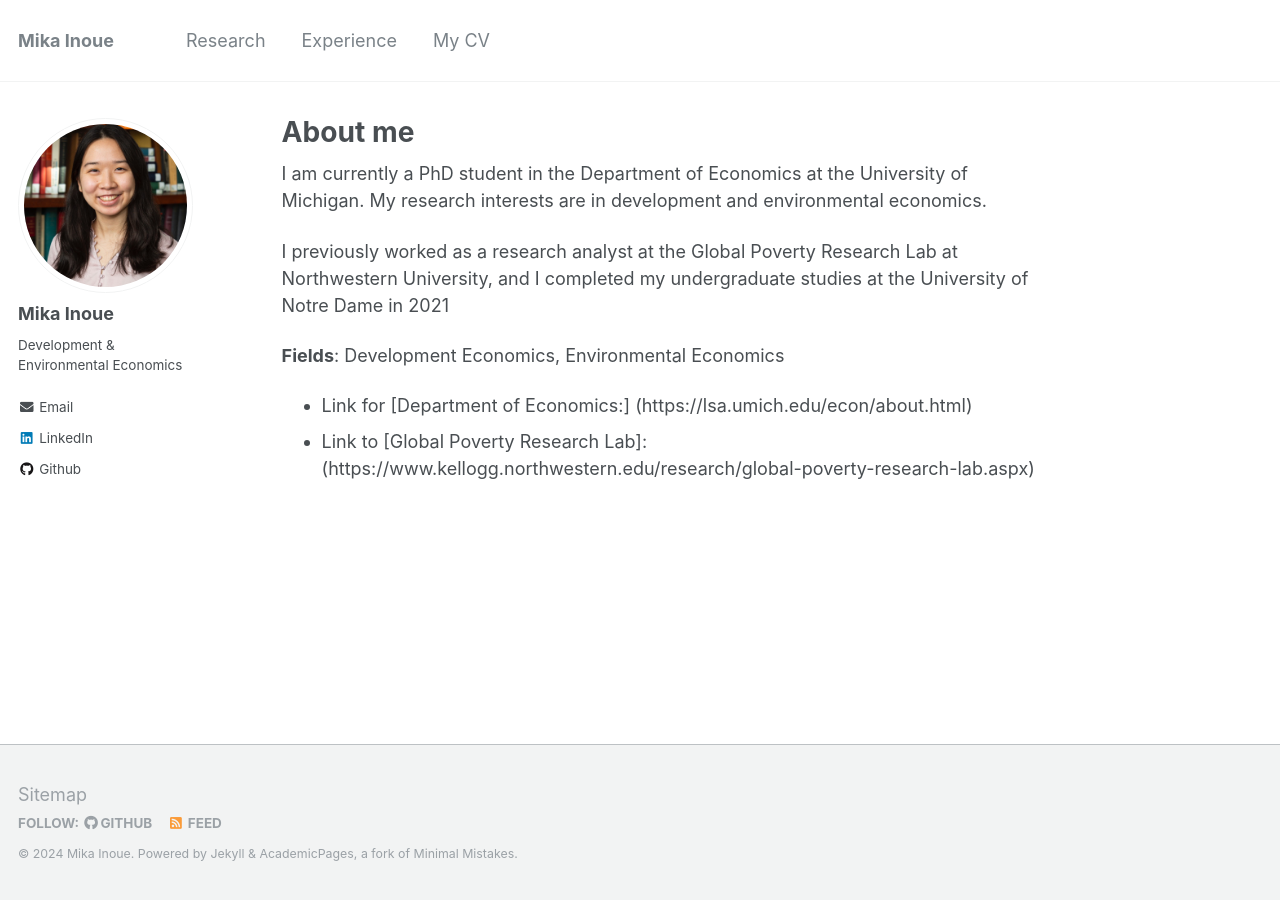
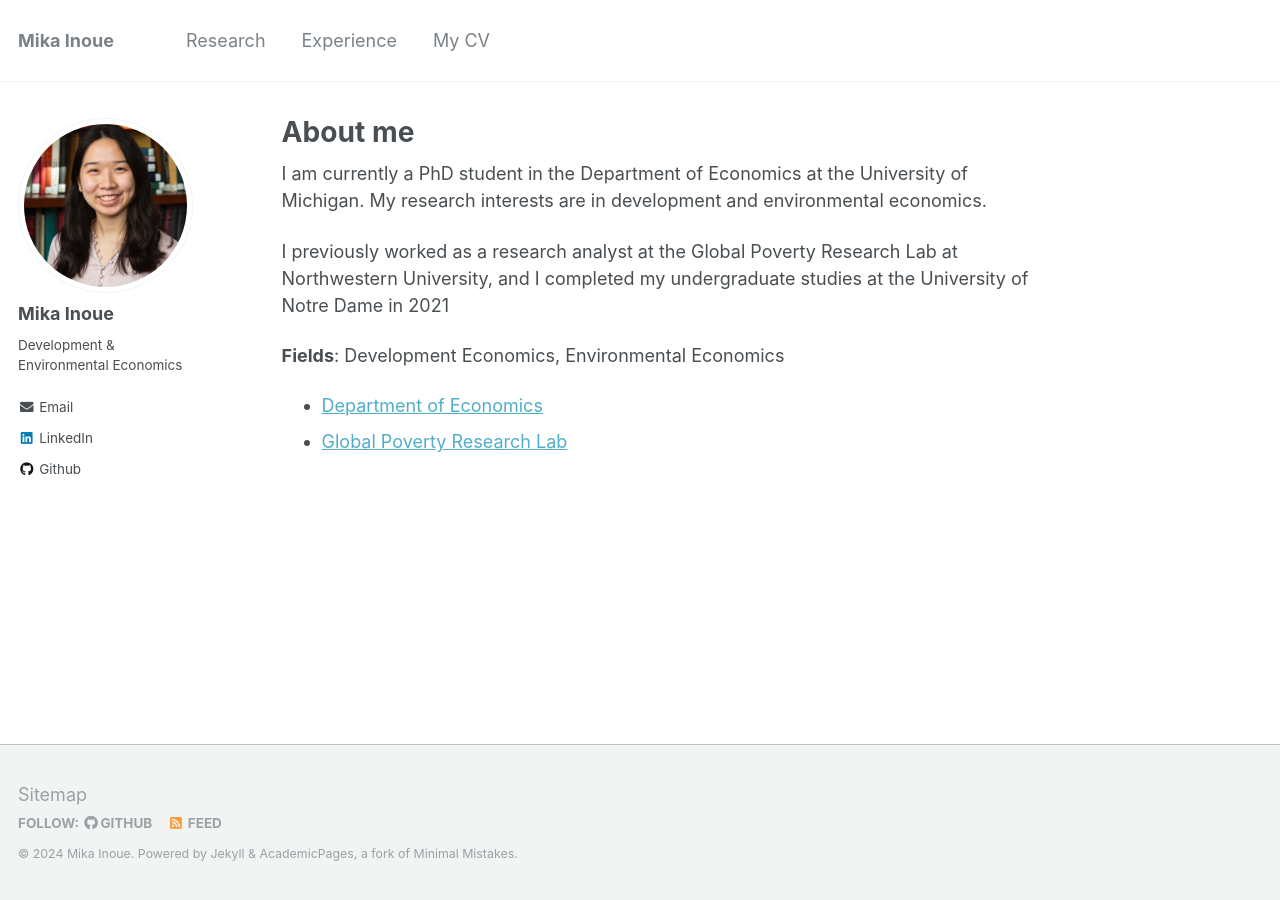
Before and after one commit to mdinoue/mdinoue.github.io, a Jekyll site: the page built from _pages/about.md, in a window 1280 px wide. Built offline with Jekyll 4.4.1, drawn with Linux system fonts in a browser that asks for light colours.

Commit message:
Update about.md

```diff
--- a/_pages/about.md
+++ b/_pages/about.md
@@ -16,7 +16,5 @@ redirect_from:
 
 **Fields**: Development Economics, Environmental Economics
 
-  - Link for [Department of Economics:]
- (https://lsa.umich.edu/econ/about.html)
-  - Link to [Global Poverty Research Lab]:
- (https://www.kellogg.northwestern.edu/research/global-poverty-research-lab.aspx)
+  - [Department of Economics](https://lsa.umich.edu/econ/about.html)
+  - [Global Poverty Research Lab](https://www.kellogg.northwestern.edu/research/global-poverty-research-lab.aspx)
```
